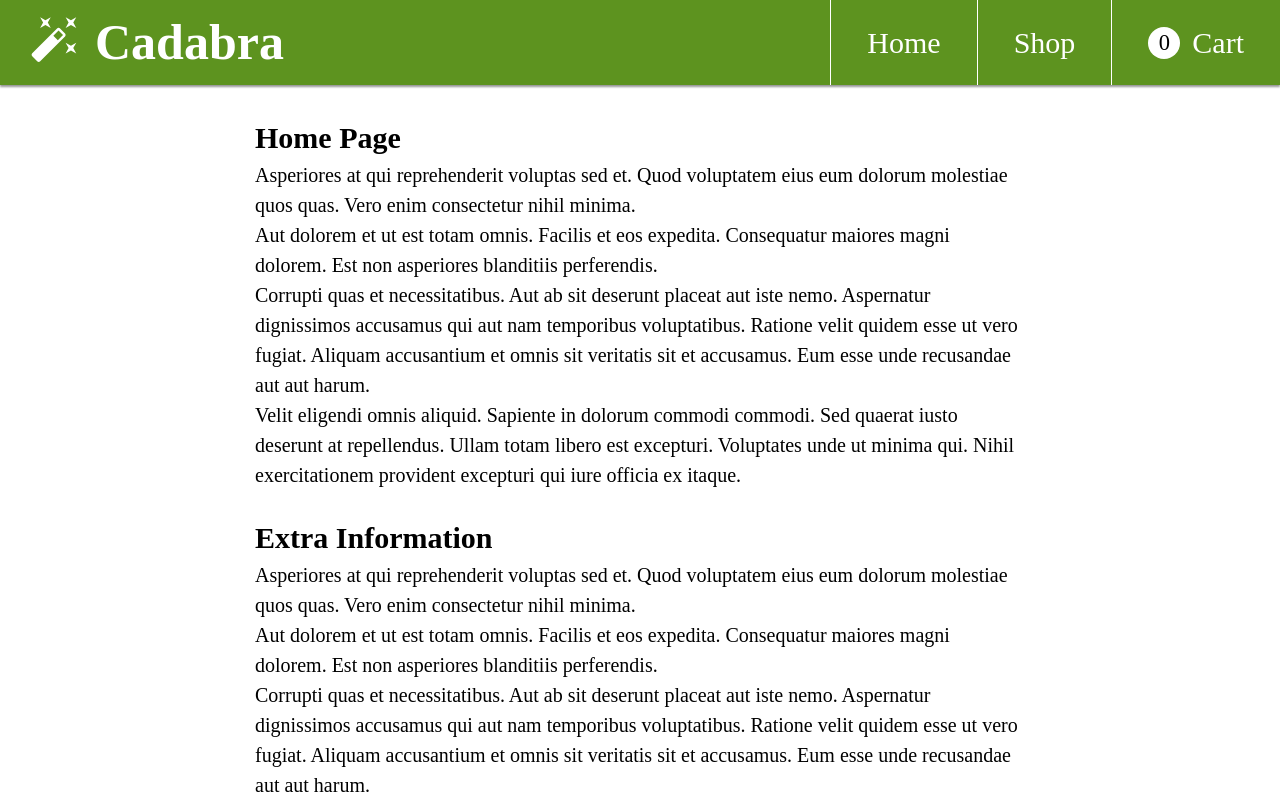
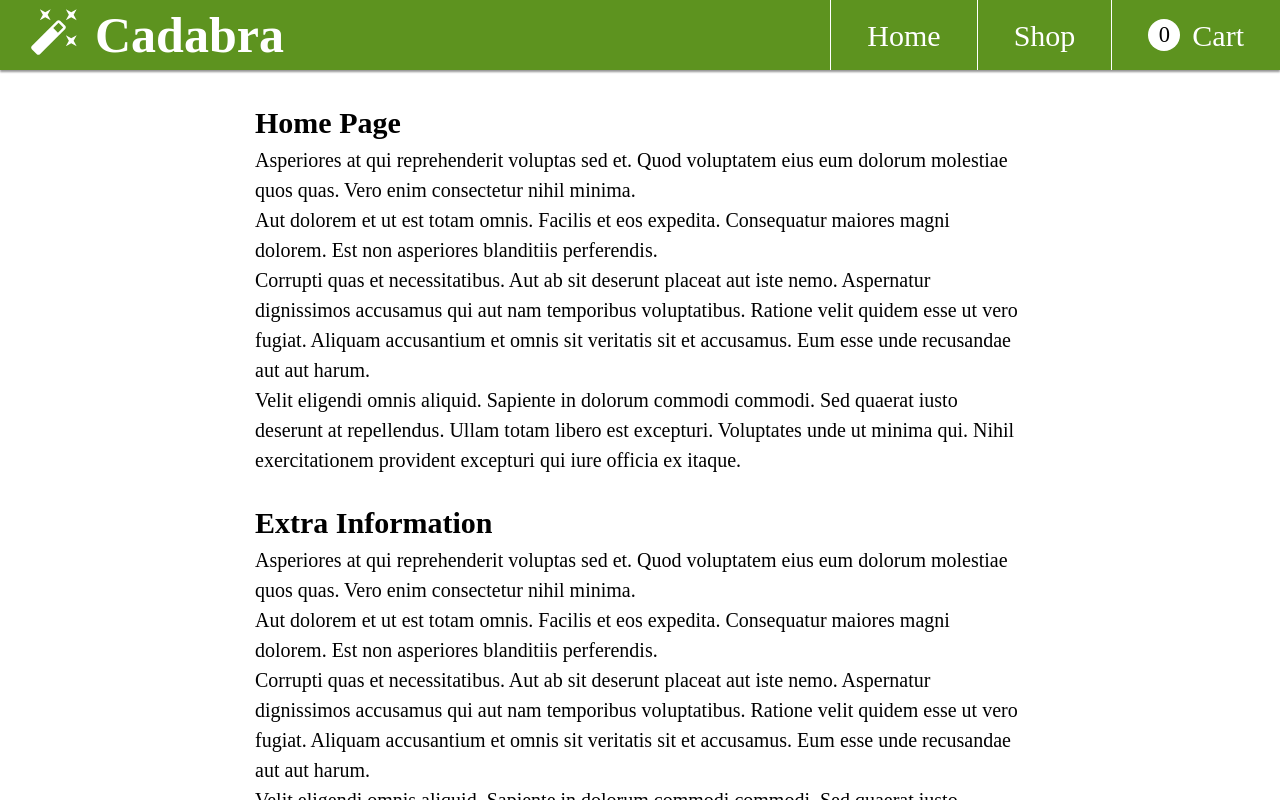
Before and after one commit to RichardGabelman/shopping-cart, a React (Vite) app: page / in a window 1280 px wide. Shown: the top 800 px of the page. Built offline with nearby package versions, Linux system fonts and the light colour scheme.

Commit message:
Adjust nav click detection and implement -/+ buttons on product cards

```diff
--- a/src/components/App/App.jsx
+++ b/src/components/App/App.jsx
@@ -29,11 +29,21 @@ function App() {
     0
   );
 
+  const updateProductQuantity = (id, delta) => {
+    setProducts((prevProducts) =>
+      prevProducts.map((product) =>
+        product.id === id
+          ? { ...product, quantity: Math.max(product.quantity + delta, 0) }
+          : product
+      )
+    );
+  };
+
   return (
     <>
-      <Header quanity={quantityInCart} />
+      <Header quantity={quantityInCart} />
       <main>
-        <Outlet context={products} />
+        <Outlet context={{products, updateProductQuantity}} />
       </main>
       <footer>
         <div>Copyright &copy; {new Date().getFullYear()} Richard Gabelman</div>
--- a/src/components/Header/Header.jsx
+++ b/src/components/Header/Header.jsx
@@ -1,11 +1,11 @@
 import { Link } from "react-router-dom";
 import styles from "./Header.module.css";
 
-function Header({ quanity }) {
+function Header({ quantity }) {
   return (
     <>
       <header className={styles.header}>
-        <Link to="/" className={styles.link}>
+        <Link to="/">
           <div className={styles.titleLogo}>
             <svg
               xmlns="http://www.w3.org/2000/svg"
@@ -30,7 +30,7 @@ function Header({ quanity }) {
             <li className={styles.li}>
               <Link to="cart" className={styles.link}>
                 <div className={styles.cartLink}>
-                  <div className={styles.quanityBackground}>{quanity}</div>
+                  <div className={styles.quantityBackground}>{quantity}</div>
                   Cart
                 </div>
               </Link>
--- a/src/components/Header/Header.module.css
+++ b/src/components/Header/Header.module.css
@@ -3,7 +3,7 @@
   flex-direction: row;
   justify-content: space-between;
   background-color: rgba(71, 133, 0, 0.877);
-  height: 85px;
+  height: 70px;
   box-shadow: 0px 2px 2px rgba(0, 0, 0, 0.418);
 }
 
@@ -19,7 +19,7 @@
 }
 
 .titleLogo svg {
-  padding-bottom: 9px;
+  padding-bottom: 8px;
   fill: white;
 }
 
@@ -38,8 +38,11 @@
 
 .link {
   height: 100%;
+  width: 100%;
   display: flex;
   align-items: center;
+  user-select: none;
+  padding: 0 36px;
 }
 
 .li {
@@ -48,8 +51,8 @@
   cursor: pointer;
   border-left: 1px solid white;
   border-right: 1px solid white;
-  padding: 0 36px;
   height: 100%;
+  width: 100%;
   font-size: 30px;
   margin-left: -1px;
 }
@@ -70,7 +73,7 @@
   gap: 12px;
 }
 
-.quanityBackground {
+.quantityBackground {
   display: flex;
   justify-content: center;
   align-items: center;
--- a/src/components/Product/Product.jsx
+++ b/src/components/Product/Product.jsx
@@ -1,22 +1,18 @@
 import styles from "./Product.module.css";
 
-function Product({ product }) {
-  const id = product.id;
-  const title = product.title;
-  const image = product.image;
-  const price = product.price;
-  const quantity = product.quantity;
+function Product({ product, updateProductQuantity }) {
+  const { id, title, image, price, quantity } = product;
 
 
   return(
     <article className={styles.productCard}>
       <img src={image} alt={title} className={styles.productImage}/>
       <h2>{title}</h2>
-      <p>${price}</p>
+      <p>${price.toFixed(2)}</p>
       <div className={styles.qtyContainer}>
-        <button>-</button>
+        <button onClick={() => updateProductQuantity(id, -1)}>-</button>
         <p>{quantity}</p>
-        <button>+</button>
+        <button onClick={() => updateProductQuantity(id, 1)}>+</button>
       </div>
     </article>
   );
--- a/src/components/Shop/Shop.jsx
+++ b/src/components/Shop/Shop.jsx
@@ -1,14 +1,19 @@
 import { useOutletContext } from "react-router-dom";
 import Product from "../Product/Product";
+import styles from "./Shop.module.css";
 
 function Shop() {
-  const products = useOutletContext();
+  const { products, updateProductQuantity } = useOutletContext();
   return (
-    <>
+    <section className={styles.cardContainer}>
       {products.map((product) => (
-        <Product key={product.id} product={product} />
+        <Product
+          key={product.id}
+          product={product}
+          updateProductQuantity={updateProductQuantity}
+        />
       ))}
-    </>
+    </section>
   );
 }
 
--- a/src/components/Shop/Shop.module.css
+++ b/src/components/Shop/Shop.module.css
@@ -0,0 +1,5 @@
+.cardContainer {
+  display: flex;
+  padding: 25px;
+  gap: 25px;
+}
```
